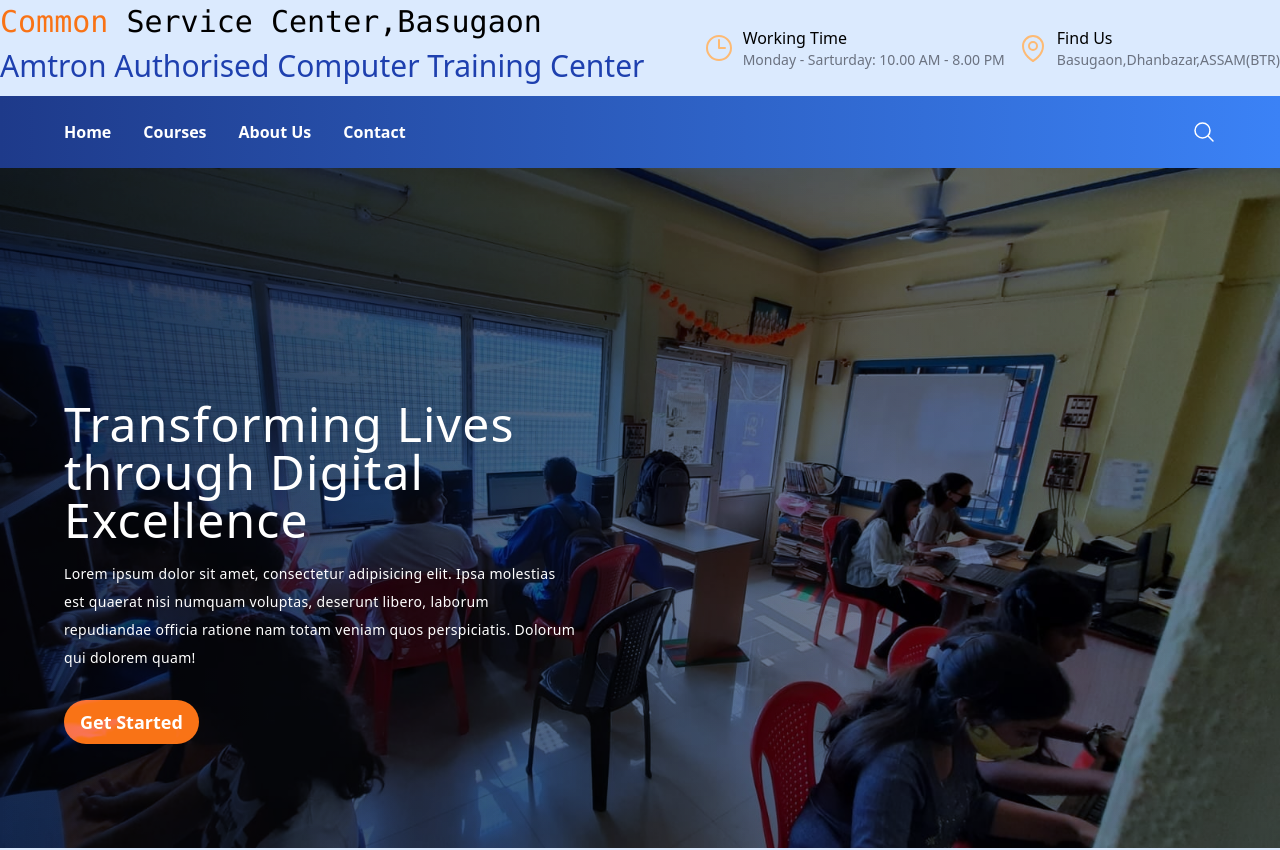
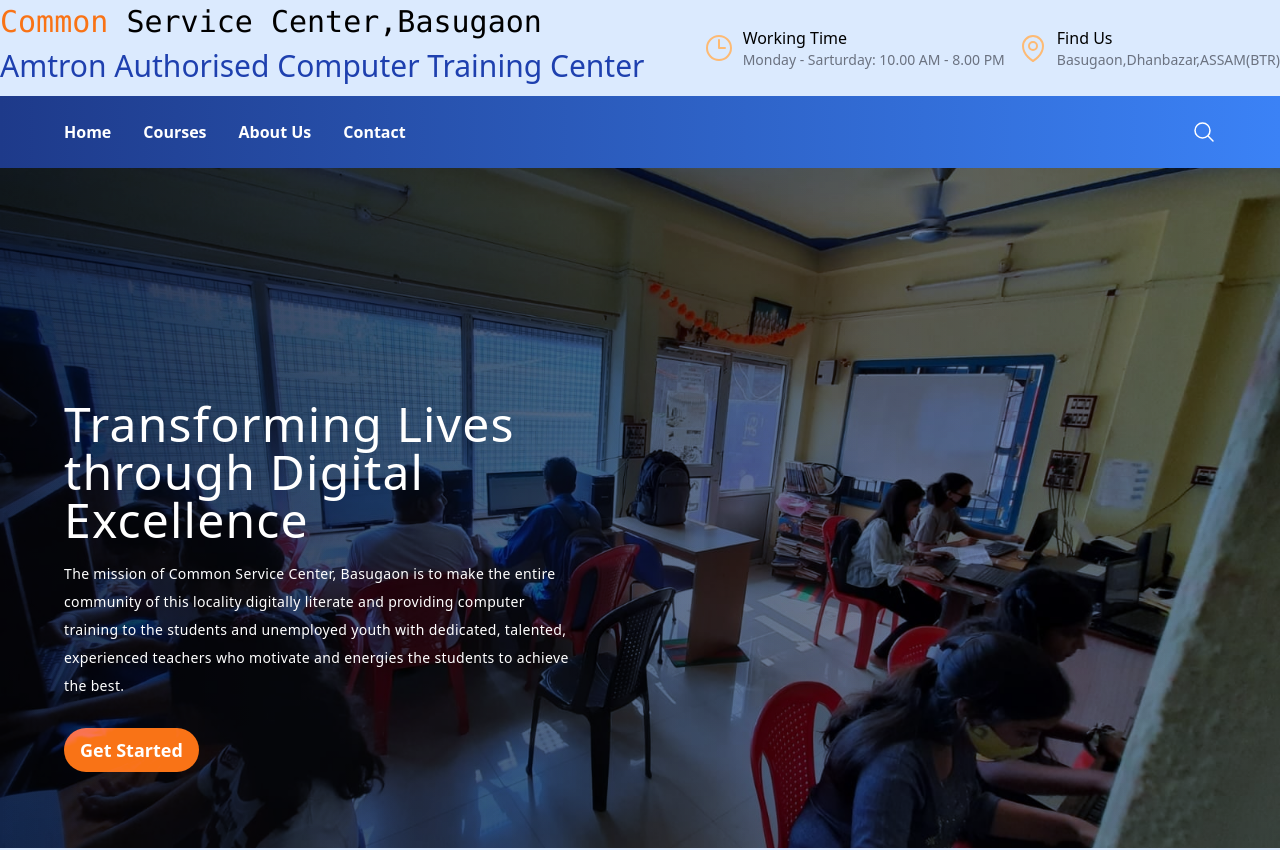
Before and after one commit to CRPragyan/csc-website, a React (Vite) app: page / in a window 1280 px wide. Shown: the top 850 px of the page. Built offline with nearby package versions, Linux system fonts and the light colour scheme; the HTML template or start-up script is replaced by a standard one.

Commit message:
adding aboutus

```diff
--- a/src/components/Hero.jsx
+++ b/src/components/Hero.jsx
@@ -19,10 +19,11 @@ function Hero() {
             </h1>
 
             <p className="text-white text-sm mb-7 tracking-wide leading-7">
-              Lorem ipsum dolor sit amet, consectetur adipisicing elit. Ipsa
-              molestias est quaerat nisi numquam voluptas, deserunt libero,
-              laborum repudiandae officia ratione nam totam veniam quos
-              perspiciatis. Dolorum qui dolorem quam!
+              The mission of Common Service Center, Basugaon is to make the
+              entire community of this locality digitally literate and providing
+              computer training to the students and unemployed youth with
+              dedicated, talented, experienced teachers who motivate and
+              energies the students to achieve the best.
             </p>
             <div className="">
               <button className="text-white mix-blend-lighten bg-orange-500 px-4 py-2 rounded-full text-lg hover:bg-orange-600 transition-all font-semibold">
```
